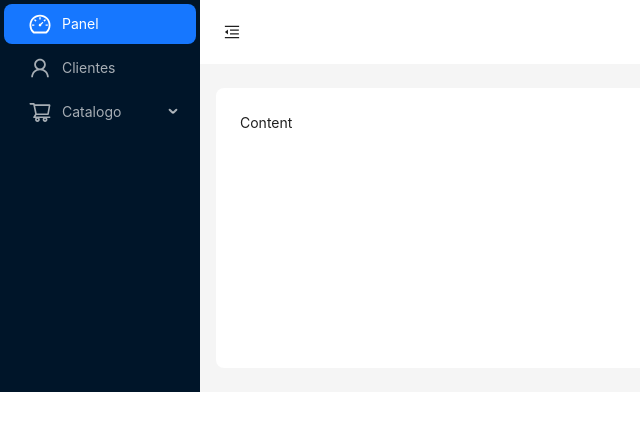
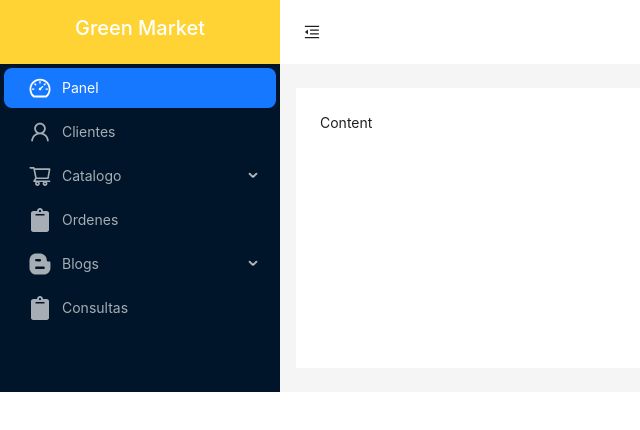
Before and after one commit to bernibauque/Admin_Panel, a React (Create React App) app: page /admin in a window 1280 px wide. Shown: the top 430 px of the page, without its empty margins (0-640 px from the left). Built offline with nearby package versions, Linux system fonts and the light colour scheme.

Commit message:
cambios 2

```diff
--- a/src/components/MainLayout.js
+++ b/src/components/MainLayout.js
@@ -1,12 +1,16 @@
 import React, { useState } from 'react';
+import { MenuFoldOutlined, MenuUnfoldOutlined, } from '@ant-design/icons';
 import {
-    MenuFoldOutlined,
-    MenuUnfoldOutlined,
-} from '@ant-design/icons';
+    AiOutlineDashboard,
+    AiOutlineShoppingCart,
+    AiOutlineUser,
+    AiOutlineBgColors,
+} from 'react-icons/ai';
+import { ImBlog } from 'react-icons/im';
+import { FaClipboard, FaBloggerB } from 'react-icons/fa';
 import { SiBrandfolder } from 'react-icons/si';
 import { BiCategoryAlt } from 'react-icons/bi';
 import { Layout, Menu, Button, theme } from 'antd';
-import { AiOutlineDashboard, AiOutlineShoppingCart, AiOutlineUser, } from 'react-icons/ai';
 import { useNavigate } from "react-router-dom";
 const { Header, Sider, Content } = Layout;
 const MainLayout = () => {
@@ -18,7 +22,13 @@ const MainLayout = () => {
     return (
         <Layout>
             <Sider trigger={null} collapsible collapsed={collapsed}>
-                <div className="demo-logo-vertical" />
+                <div className="logo" >
+                    <h2 className='text-white fs-5 text-center py-3 mb-0'>
+                        <span className='sm-logo'>GM</span>
+                        <span className='lg-logo'>Green Market</span>
+                    </h2>
+
+                </div>
                 <Menu
                     theme="dark"
                     mode="inline"
@@ -75,7 +85,54 @@ const MainLayout = () => {
                                     icon: <BiCategoryAlt className='fs-4' />,
                                     label: 'Lista de Categorias',
                                 },
-                            ]
+                                {
+                                    key: 'color',
+                                    icon: <AiOutlineBgColors className='fs-4' />,
+                                    label: 'Color',
+                                },
+                                {
+                                    key: 'list-color',
+                                    icon: <AiOutlineBgColors className='fs-4' />,
+                                    label: 'Lista de Colores',
+                                },
+                            ],
+                        },
+                        {
+                            key: 'orders',
+                            icon: <FaClipboard className='fs-4' />,
+                            label: 'Ordenes',
+                        },
+                        {
+                            key: 'blog',
+                            icon: <FaBloggerB className='fs-4' />,
+                            label: 'Blogs',
+                            children: [
+                                {
+                                    key: 'blog',
+                                    icon: <ImBlog className='fs-4' />,
+                                    label: 'Agregar Blog',
+                                },
+                                {
+                                    key: 'blog-list',
+                                    icon: <FaBloggerB className='fs-4' />,
+                                    label: 'Lista de Blogs',
+                                },
+                                {
+                                    key: 'blog-category',
+                                    icon: <ImBlog className='fs-4' />,
+                                    label: 'Agregar Categoria Blog',
+                                },
+                                {
+                                    key: 'blog-category-list',
+                                    icon: <FaBloggerB className='fs-4' />,
+                                    label: 'Lista de categorías de blogs',
+                                },
+                            ],
+                        },
+                        {
+                            key: 'enquiries',
+                            icon: <FaClipboard className='fs-4' />,
+                            label: 'Consultas',
                         },
                     ]}
                 />
@@ -104,7 +161,6 @@ const MainLayout = () => {
                         padding: 24,
                         minHeight: 280,
                         background: colorBgContainer,
-                        borderRadius: borderRadiusLG,
                     }}
                 >
                     Content
--- a/src/index.css
+++ b/src/index.css
@@ -23,3 +23,38 @@ body {
 .ant-Layout {
   min-height: 100vh;
 }
+
+.ant-layout-sider {
+  flex: 0 0 280px !important;
+  max-width: 280px !important;
+  min-width: 280px !important;
+  width: 280px !important;
+}
+
+.ant-layout-sider-collapsed {
+  flex: 0 0 80px !important;
+  max-width: 80px !important;
+  min-width: 80px !important;
+}
+
+.sm-logo {
+  display: none;
+}
+
+.ant-layout-sider-collapsed .sm-logo {
+  display: block;
+}
+
+.ant-layout-sider-collapsed .lg-logo {
+  display: none;
+}
+
+.logo {
+  background-color: #ffd333;
+  margin: 0px;
+  height: 64px;
+}
+
+main {
+  overflow-y: scroll;
+}
```
